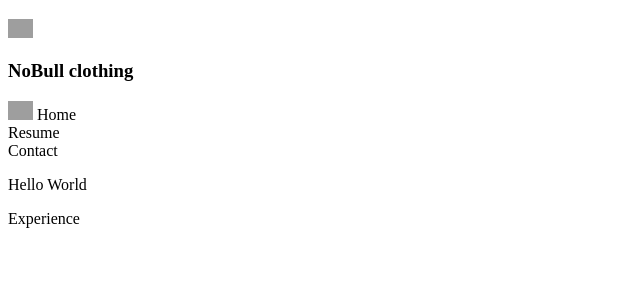
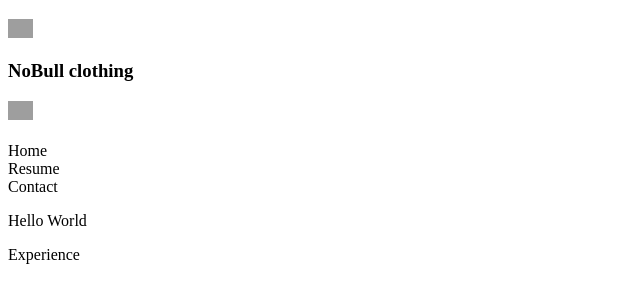
Before and after one commit to connorrichardsut/Connor-Richards---IS-201, a plain HTML site: page index.html in a window 1280 px wide. Shown: the part 61-364 px from the top of the page, without its empty margins (0-640 px from the left). Drawn offline with Linux system fonts and the light colour scheme; grey boxes are pictures that could not be loaded.

Commit message:
Update index.html

```diff
--- a/index.html
+++ b/index.html
@@ -16,7 +16,8 @@
         <img src="https://i.redd.it/d84h96b558xz.jpg" width = "25px">
 
         <h3>NoBull clothing</h3>
-        <img src="https://i.pinimg.com/originals/0f/39/d8/0f39d8e77a6c8c1d6adf1ece59dcd530.jpg" width="25px">
+        <img src="https://i.pinimg.com/originals/0f/39/d8/0f39d8e77a6c8c1d6adf1ece59dcd530.jpg" width="25px"> <br>
+        <br>
         Home <br>
         Resume <br>
         Contact <br>
```
